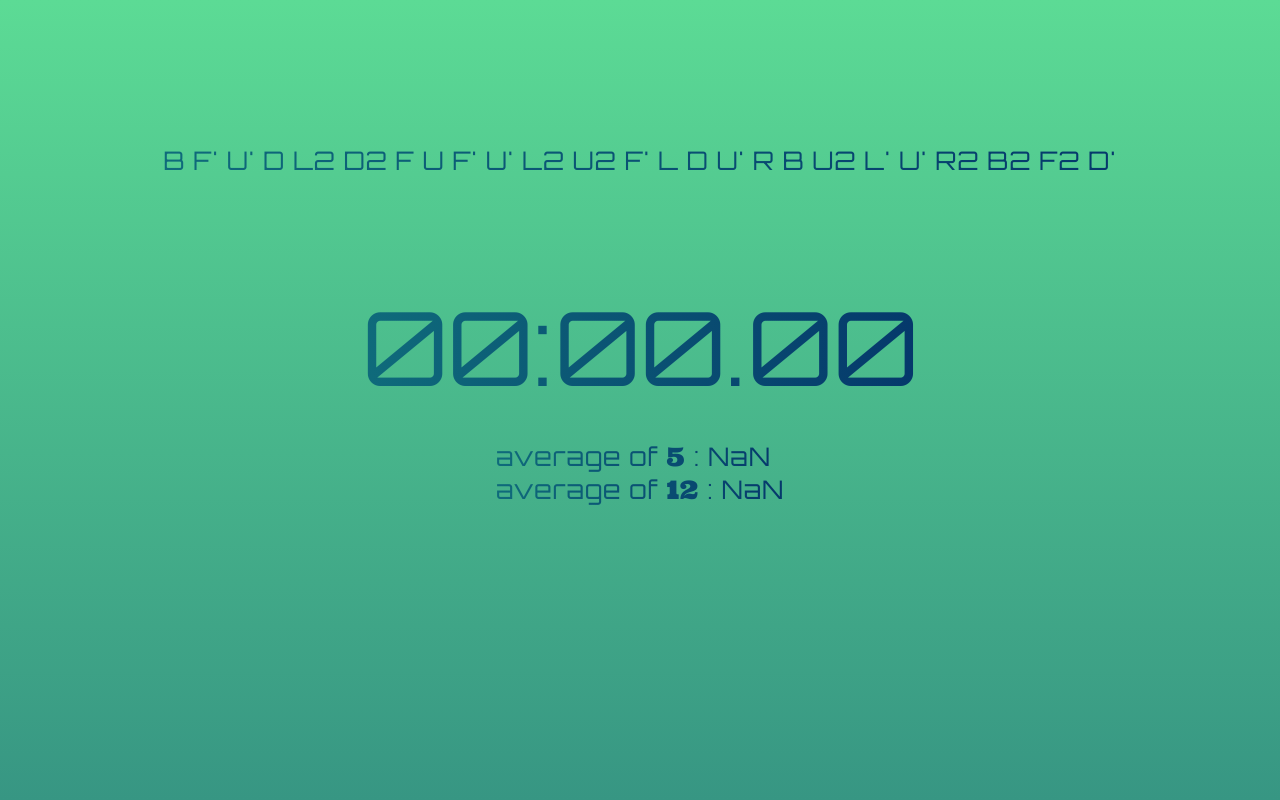
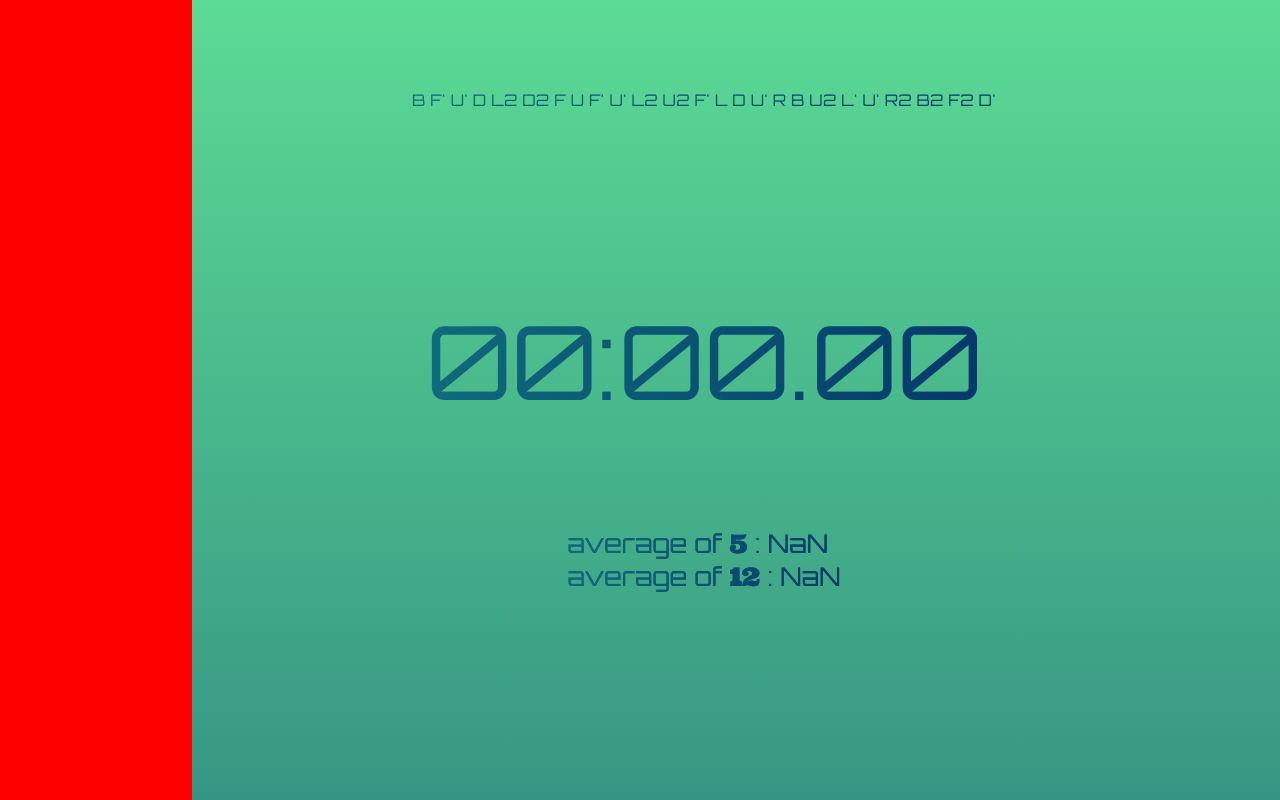
Before and after one commit to 69codeMaster/Cube-TImer, a React (Create React App) app in the folder client/: page / in a window 1280 px wide. Built offline with nearby package versions, Linux system fonts and the light colour scheme; no server answers.

Commit message:
adding grid area and optimizing timer scramble and average css files

```diff
--- a/client/src/App.css
+++ b/client/src/App.css
@@ -7,18 +7,51 @@
 :root {
   --color-primary: #5cdb95;
   --primary-500: #379683;
+  --color-accent: #05386b;
+  --accent-300: #0f6b7b;
+  --primary-300: #8ee4af;
+  --primary-200: #edf5e1;
 }
 
 .app-container {
   height: 100vh;
   width: 100vw;
-  display: grid;
-  align-items: center;
-  justify-items: center;
-  grid-template-rows: 40vh 4ch 25vh;
   background: linear-gradient(
     to bottom,
     var(--color-primary),
     var(--primary-500)
   );
+  display: grid;
+  align-items: center;
+  justify-items: center;
+  grid-template-columns: 10% 90%;
+  grid-template-rows: 25% 40% 10%;
+  grid-template-areas:
+    "sidebar scramble"
+    "sidebar timer"
+    "sidebar average";
 }
+
+.average {
+  grid-area: average;
+}
+
+.scramble {
+  grid-area: scramble;
+}
+
+.timer {
+  grid-area: timer;
+}
+
+.side-bar {
+  grid-area: sideBar;
+}
+
+.timer *,
+.scramble *,
+.average:not(span) {
+  background: linear-gradient(to left, var(--color-accent), var(--accent-300));
+  -webkit-background-clip: text;
+  -webkit-text-fill-color: transparent;
+}
--- a/client/src/App.js
+++ b/client/src/App.js
@@ -13,19 +13,23 @@ function App() {
   const [running, setRunning] = useState(false);
   return (
     <DbProvider>
-      <div className="app-container">
+      <aside className="side-bar">
+        <SideBar>{/* <HistoryList /> */}</SideBar>
+      </aside>
+      <main className="app-container">
         <ScrambleProvider>
-          <Scramble running={running} />
-          <Timer running={running} setRunning={setRunning} />
+          <header className="scramble">
+            <Scramble running={running} />
+          </header>
+          <div className="timer">
+            <Timer running={running} setRunning={setRunning} />
+          </div>
         </ScrambleProvider>
-        <div className="averages-container">
+        <footer className="average">
           <Average averageOf={5} running={running} />
           <Average averageOf={12} running={running} />
-        </div>
-      </div>
-      {/* <SideBar>
-        <HistoryList />
-      </SideBar> */}
+        </footer>
+      </main>
     </DbProvider>
   );
 }
--- a/client/src/components/Average.css
+++ b/client/src/components/Average.css
@@ -3,10 +3,6 @@
   font-size: 2vw;
   opacity: 1;
   transition: opacity 0.5s ease-in-out;
-  letter-spacing: 0.05rem;
-  background: linear-gradient(to left, var(--color-accent), var(--accent-300));
-  -webkit-background-clip: text;
-  -webkit-text-fill-color: transparent;
 }
 
 .hide-average {
--- a/client/src/components/Scramble.css
+++ b/client/src/components/Scramble.css
@@ -1,11 +1,8 @@
 .scramble-container {
-  font-size: 2vw;
+  font-size: 1rem;
   opacity: 1;
   transition: all 1s ease-in-out;
-  letter-spacing: 0.05rem;
-  background: linear-gradient(to left, var(--color-accent), var(--accent-300));
-  -webkit-background-clip: text;
-  -webkit-text-fill-color: transparent;
+  letter-spacing: 0.02rem;
 }
 
 .hide {
--- a/client/src/components/Timer.css
+++ b/client/src/components/Timer.css
@@ -1,11 +1,4 @@
 :root {
-  --color-primary: #5cdb95;
-  --color-accent: #05386b;
-  --accent-300: #0f6b7b;
-  --primary-500: #379683;
-  --primary-300: #8ee4af;
-  --primary-200: #edf5e1;
-
   --width-on-run: 68vw;
   --font-on-run: 12vw;
 }
@@ -14,10 +7,6 @@
   text-align: center;
   transition: font-size 0.2s ease;
   font-size: 8vw;
-  background-color: red;
-  background: linear-gradient(to left, var(--color-accent), var(--accent-300));
-  -webkit-background-clip: text;
-  -webkit-text-fill-color: transparent;
 }
 
 .ready {
--- a/client/src/components/UI/SideBar.css
+++ b/client/src/components/UI/SideBar.css
@@ -2,7 +2,7 @@
   position: fixed; /* Fixed position */
   top: 0; /* Stick to the top */
   left: 0; /* Stick to the left */
-  width: 10vw;
+  width: 15vw;
   height: 100vh;
   background: red;
 }
```
